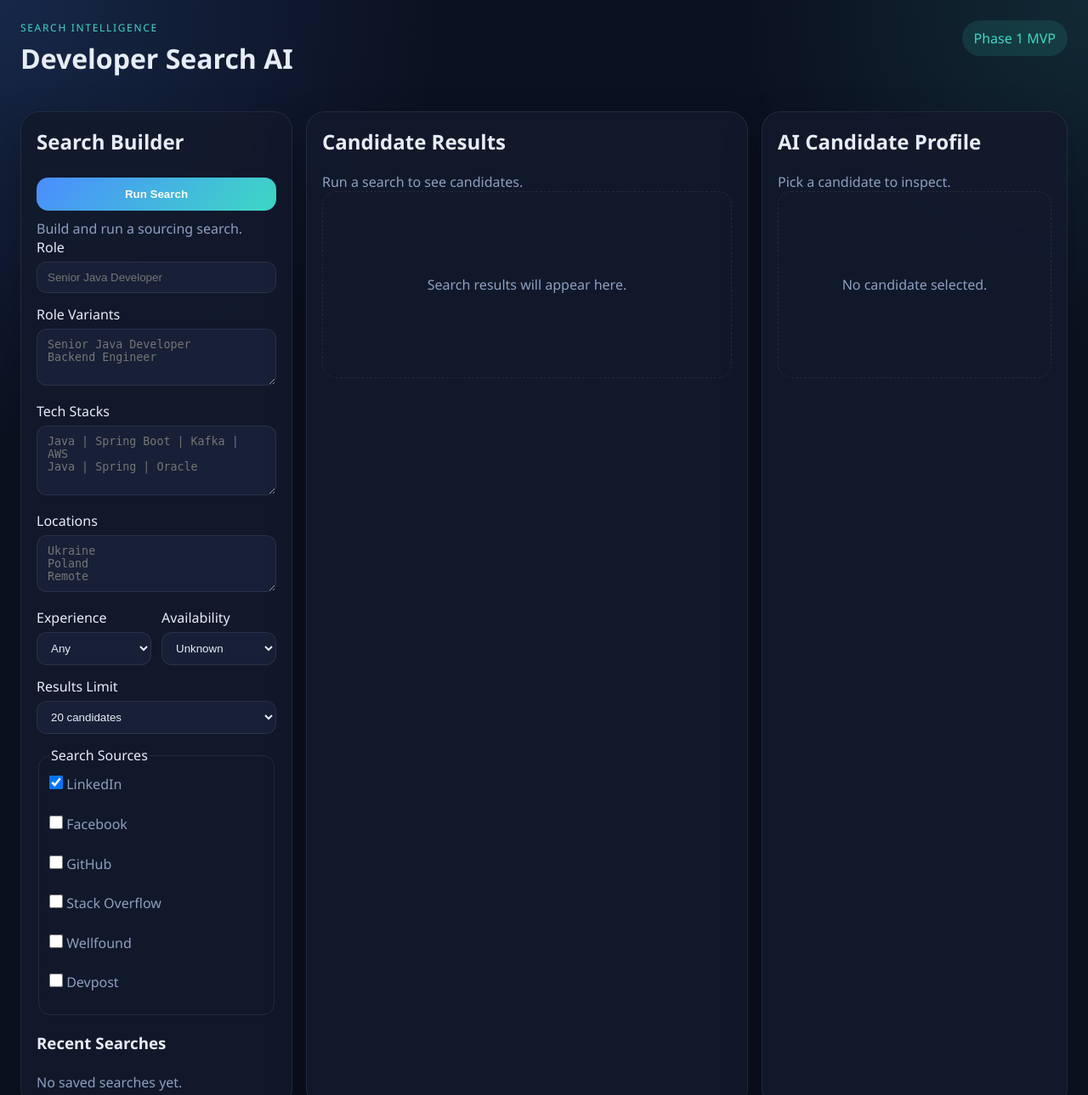
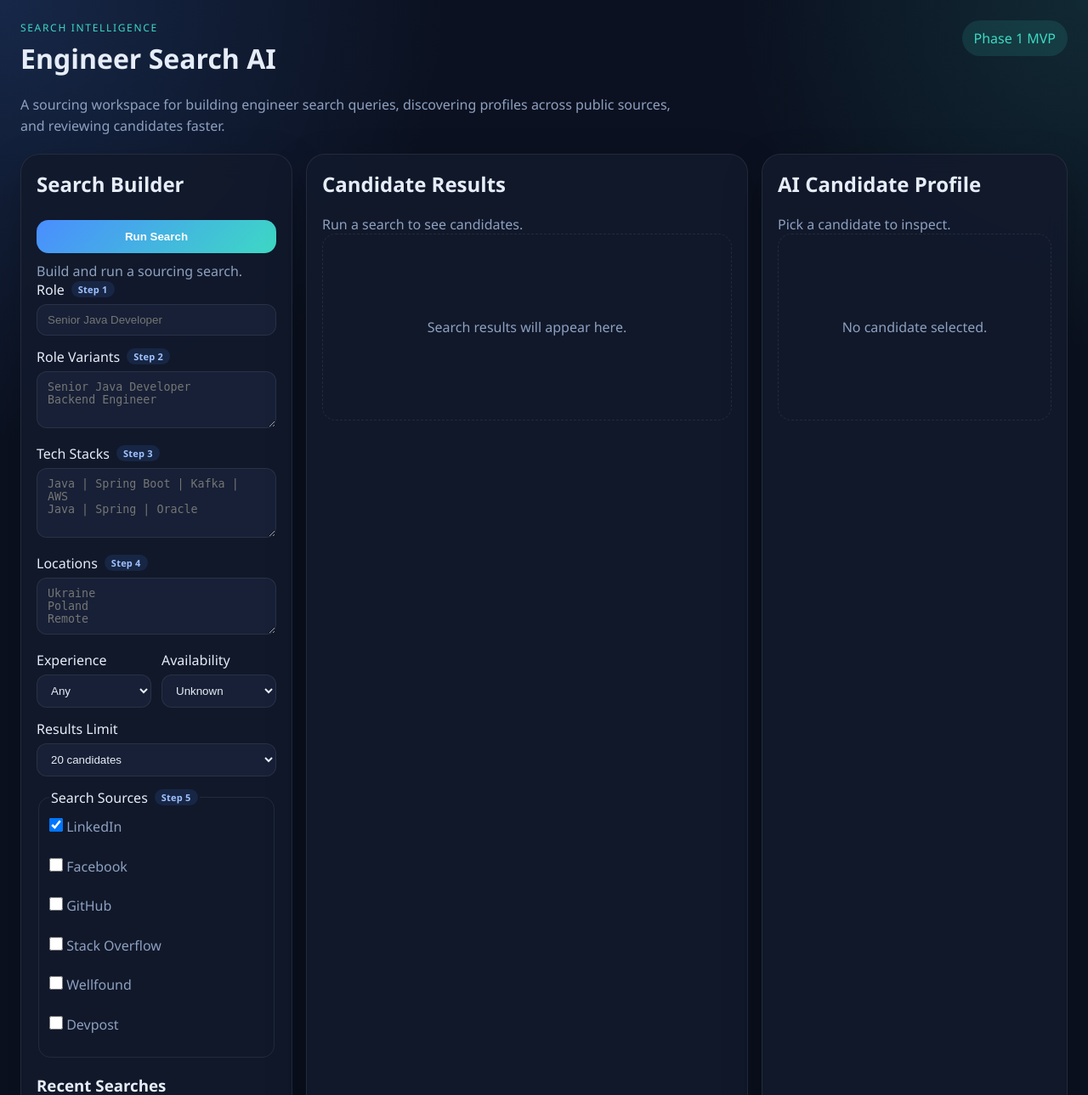
Before and after one commit to fedoretsigor-cloud/linkedin-xray-search-toolkit, a Flask app: page / in a window 1280 px wide. Shown: the top 1289 px of the page at 85% size. Run offline with Flask 3, Linux system fonts and the light colour scheme; data that the repository does not hold is empty.

Commit message:
Update search form steps and UI hints

```diff
--- a/static/styles.css
+++ b/static/styles.css
@@ -38,6 +38,13 @@ body {
   font-size: 12px;
 }
 h1, h2, h3, h4, p { margin-top: 0; }
+.hero-subtitle {
+  max-width: 780px;
+  margin: 10px 0 0;
+  color: var(--muted);
+  font-size: 16px;
+  line-height: 1.55;
+}
 .topbar-meta span {
   display: inline-flex;
   padding: 10px 14px;
@@ -63,6 +70,51 @@ h1, h2, h3, h4, p { margin-top: 0; }
 }
 
 .panel-header p { color: var(--muted); margin-bottom: 0; }
+.label-row {
+  display: inline-flex;
+  align-items: center;
+  gap: 8px;
+  flex-wrap: wrap;
+}
+.hint-badge {
+  position: relative;
+  display: inline-flex;
+  align-items: center;
+  padding: 2px 8px;
+  border-radius: 999px;
+  background: rgba(74, 141, 255, 0.12);
+  color: #9fc2ff;
+  font-size: 11px;
+  font-weight: 700;
+  letter-spacing: 0.02em;
+  cursor: help;
+}
+.hint-tooltip {
+  position: absolute;
+  left: 0;
+  top: calc(100% + 8px);
+  width: 240px;
+  padding: 10px 12px;
+  border-radius: 10px;
+  background: #10192c;
+  border: 1px solid rgba(255, 255, 255, 0.08);
+  box-shadow: 0 14px 32px rgba(0, 0, 0, 0.28);
+  color: var(--text);
+  font-size: 12px;
+  line-height: 1.45;
+  font-weight: 500;
+  opacity: 0;
+  visibility: hidden;
+  transform: translateY(4px);
+  transition: opacity 140ms ease, transform 140ms ease, visibility 140ms ease;
+  z-index: 20;
+  pointer-events: none;
+}
+.hint-badge:hover .hint-tooltip {
+  opacity: 1;
+  visibility: visible;
+  transform: translateY(0);
+}
 .panel-header-action {
   display: block;
 }
--- a/templates/index.html
+++ b/templates/index.html
@@ -3,7 +3,7 @@
   <head>
     <meta charset="utf-8">
     <meta name="viewport" content="width=device-width, initial-scale=1">
-    <title>Developer Search AI</title>
+    <title>Engineer Search AI</title>
     <link rel="stylesheet" href="{{ url_for('static', filename='styles.css') }}">
   </head>
   <body>
@@ -11,7 +11,8 @@
       <header class="topbar">
         <div>
           <p class="eyebrow">Search Intelligence</p>
-          <h1>Developer Search AI</h1>
+          <h1>Engineer Search AI</h1>
+          <p class="hero-subtitle">A sourcing workspace for building engineer search queries, discovering profiles across public sources, and reviewing candidates faster.</p>
         </div>
         <div class="topbar-meta">
           <span id="summary-pill">Phase 1 MVP</span>
@@ -30,22 +31,46 @@
 
           <form id="search-form" class="builder-form">
             <label>
-              Role
+              <span class="label-row">
+                <span>Role</span>
+                <span class="hint-badge">
+                  Step 1
+                  <span class="hint-tooltip">Start with the main engineer role you want to search for.</span>
+                </span>
+              </span>
               <input name="role" placeholder="Senior Java Developer">
             </label>
 
             <label>
-              Role Variants
+              <span class="label-row">
+                <span>Role Variants</span>
+                <span class="hint-badge">
+                  Step 2
+                  <span class="hint-tooltip">Add close title variations to widen recall without changing the target role too much.</span>
+                </span>
+              </span>
               <textarea name="titles" rows="3" placeholder="Senior Java Developer&#10;Backend Engineer"></textarea>
             </label>
 
             <label>
-              Tech Stacks
+              <span class="label-row">
+                <span>Tech Stacks</span>
+                <span class="hint-badge">
+                  Step 3
+                  <span class="hint-tooltip">Define the required technologies. Use one stack per line.</span>
+                </span>
+              </span>
               <textarea name="tech_groups" rows="4" placeholder="Java | Spring Boot | Kafka | AWS&#10;Java | Spring | Oracle"></textarea>
             </label>
 
             <label>
-              Locations
+              <span class="label-row">
+                <span>Locations</span>
+                <span class="hint-badge">
+                  Step 4
+                  <span class="hint-tooltip">List the target markets or remote options where you want to discover candidates.</span>
+                </span>
+              </span>
               <textarea name="locations" rows="3" placeholder="Ukraine&#10;Poland&#10;Remote"></textarea>
             </label>
 
@@ -81,7 +106,15 @@
             </label>
 
             <fieldset class="source-group">
-              <legend>Search Sources</legend>
+              <legend>
+                <span class="label-row">
+                  <span>Search Sources</span>
+                  <span class="hint-badge">
+                    Step 5
+                    <span class="hint-tooltip">Choose the public platforms where the app should look for engineer profiles.</span>
+                  </span>
+                </span>
+              </legend>
               <div class="source-options">
                 <label class="source-option">
                   <input type="checkbox" name="sources" value="linkedin" checked>
```
